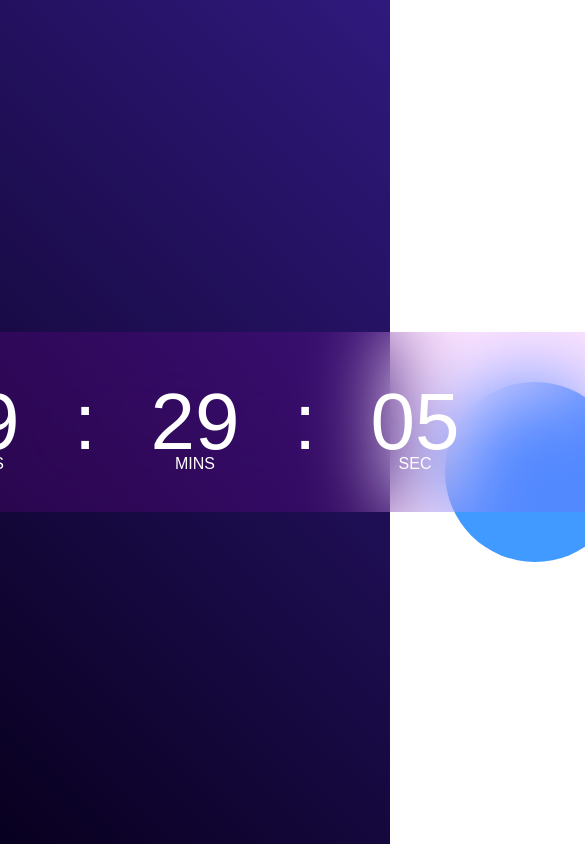
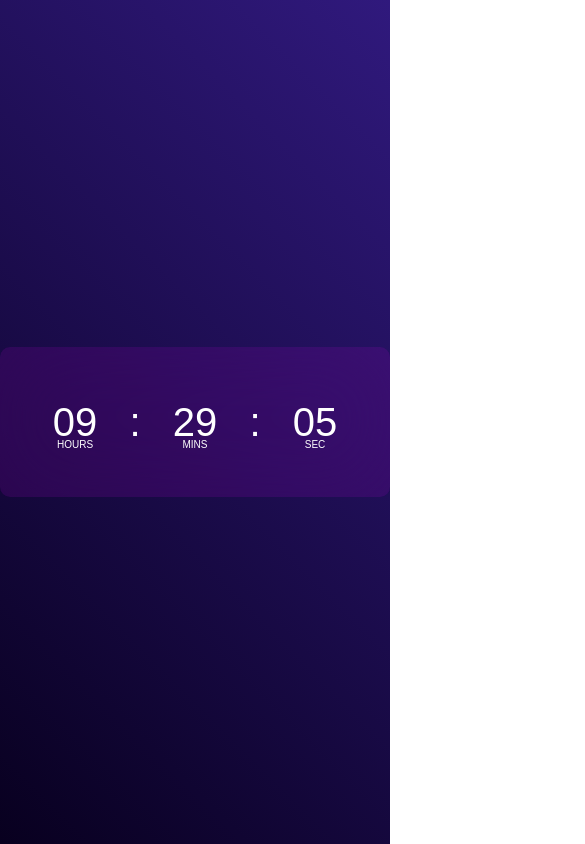
Before and after one commit to S-A-C-H-I-N-21/DIGITAL-CLOCK, a plain HTML site: page index.html in a window 390 px wide. Shown: the top 844 px of the page, 585 px wide, since content can reach past the window. Drawn offline with Linux system fonts and the light colour scheme.

Commit message:
Update styles.css

```diff
--- a/styles.css
+++ b/styles.css
@@ -4,6 +4,7 @@
     font-family: 'Poppins', sans-serif;
     box-sizing: border-box;
 }
+
 .hero{
     width: 100%;
     min-height: 100vh;
@@ -11,14 +12,17 @@
     color: #fff;
     position: relative;
 }
+
 .container{
-    width: 800px;
+    width: 90%;
+    max-width: 800px;
     height: 180px;
     position: absolute;
     top: 50%;
     left: 50%;
-    transform: translate(-50%,-50%);
+    transform: translate(-50%, -50%);
 }
+
 .clock{
     width: 100%;
     height: 100%;
@@ -29,6 +33,7 @@
     justify-content: center;
     backdrop-filter: blur(40px);
 }
+
 .container::before{
     content: '';
     width: 180px;
@@ -40,6 +45,7 @@
     top: -50px;
     z-index: -1;
 }
+
 .container::after{
     content: '';
     width: 180px;
@@ -51,6 +57,7 @@
     bottom: -50px;
     z-index: -1;
 }
+
 .clock span{
     font-size: 80px;
     width: 110px;
@@ -58,23 +65,27 @@
     text-align: center;
     position: relative;
 }
+
 .clock span::after{
-
     font-size: 16px;
     position: absolute;
     bottom: -5px;
     left: 50%;
     transform: translateX(-50%);
 }
+
 #hrs::after{
     content: 'HOURS';
 }
+
 #min::after{
     content: 'MINS';
 }
+
 #sec::after{
     content: 'SEC';
 }
+
 .watch-link{
     position: fixed;
     bottom: 10%;
@@ -83,3 +94,35 @@
     text-decoration: none;
     color: #fff;
 }
+
+
+@media (max-width: 768px) {
+    .container {
+        width: 100%;
+        height: 150px;
+    }
+
+    .clock span {
+        font-size: 50px;
+        width: 70px;
+    }
+
+    .clock span::after {
+        font-size: 12px;
+    }
+
+    .container::before, .container::after {
+        display: none;
+    }
+}
+
+@media (max-width: 480px) {
+    .clock span {
+        font-size: 40px;
+        width: 60px;
+    }
+
+    .clock span::after {
+        font-size: 10px;
+    }
+}
```
